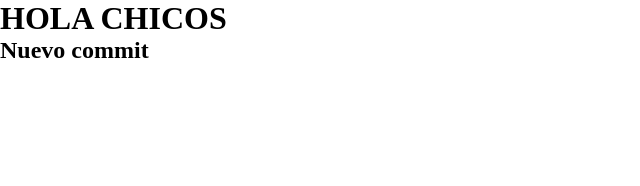
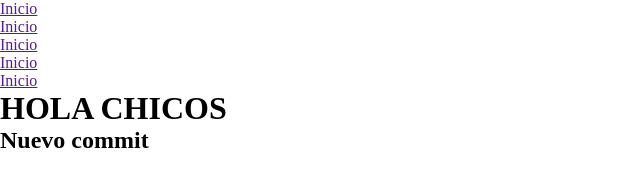
Before and after one commit to JuanJoseBoydo/aprendiendo-git, a plain HTML site: page index.html in a window 1280 px wide. Shown: the whole page, without its empty margins (0-640 px from the left). Drawn offline with Linux system fonts and the light colour scheme.

Commit message:
cracion del nav

```diff
--- a/index.html
+++ b/index.html
@@ -8,6 +8,15 @@
 </head>
 <body>
     <header>
+        <nav>
+            <ul>
+                <li><a href="">Inicio</a></li>
+                <li><a href="">Inicio</a></li>
+                <li><a href="">Inicio</a></li>
+                <li><a href="">Inicio</a></li>
+                <li><a href="">Inicio</a></li>
+            </ul>
+        </nav>
         <h1>HOLA CHICOS</h1>
     </header>
     <main>
```
